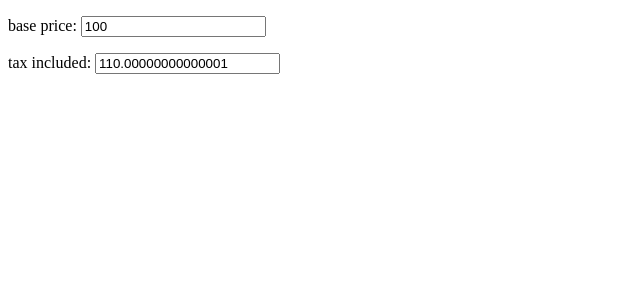
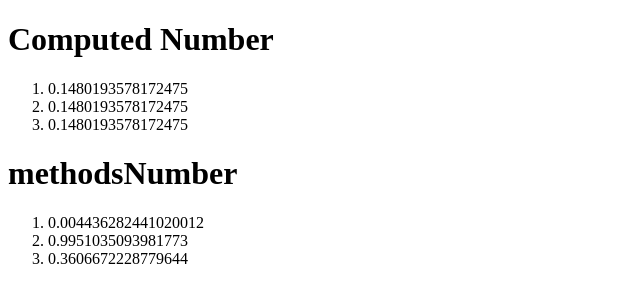
Before and after one commit to hibik17/Vue.js-practice-, a plain HTML site: page index.html in a window 1280 px wide. Shown: the whole page, without its empty margins (0-640 px from the left). Drawn offline with nearby package versions, Linux system fonts and the light colour scheme; files that its build step writes are made by us from their sources.

Commit message:
learn cache

```diff
--- a/index.html
+++ b/index.html
@@ -9,8 +9,19 @@
   </head>
   <body>
     <div id="app">
-      <p>base price: <input type="text" v-model="basePrice" /></p>
-      <p>tax included: <input type="text" v-model="taxIncludedPrice" /></p>
+      <h1>Computed Number</h1>
+      <ol>
+        <li>{{ computedNumber }}</li>
+        <li>{{ computedNumber }}</li>
+        <li>{{ computedNumber }}</li>
+      </ol>
+
+      <h1>methodsNumber</h1>
+      <ol>
+        <li>{{ methodsNumber() }}</li>
+        <li>{{ methodsNumber() }}</li>
+        <li>{{ methodsNumber() }}</li>
+      </ol>
     </div>
     <script src="https://unpkg.com/vue@3.1.5"></script>
     <script src="./javascript/main.js"></script>
--- a/javascript/main.js
+++ b/javascript/main.js
@@ -1,15 +1,15 @@
 const app = Vue.createApp({
-  data: () => ({
-    basePrice: 100,
-  }),
+  data: () => ({}),
   computed: {
-    taxIncludedPrice: {
-      get: function () {
-        return this.basePrice * 1.1;
-      },
-      set: function (value) {
-        this.basePrice = value / 1.1;
-      },
+    computedNumber: function () {
+      console.log("computed");
+      return Math.random();
+    },
+  },
+  methods: {
+    methodsNumber: function () {
+      console.log("methods!");
+      return Math.random();
     },
   },
 });
```
